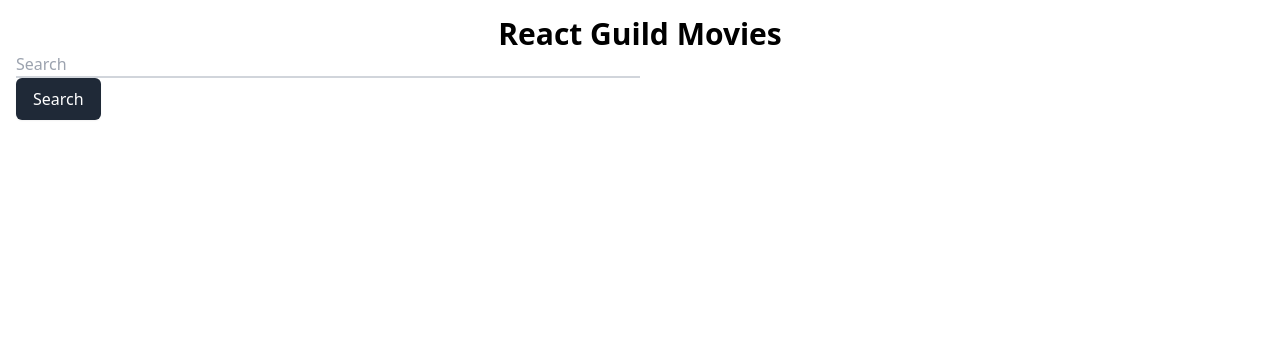
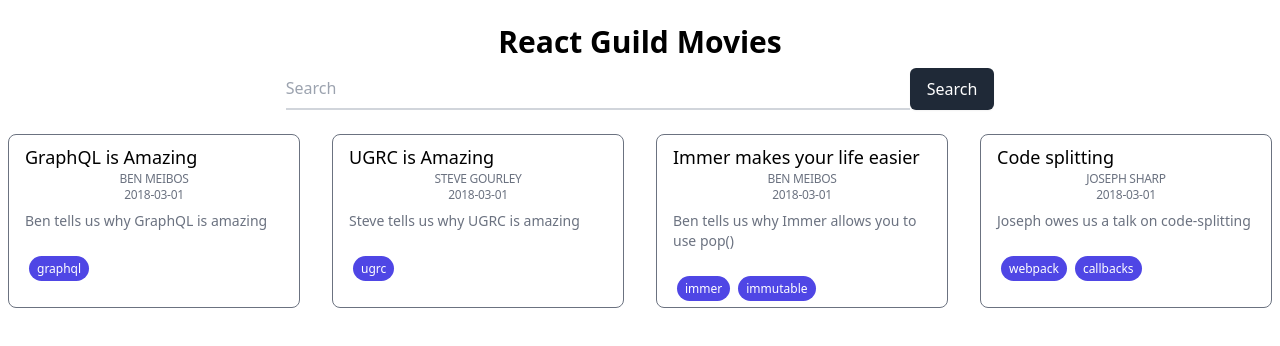
Before and after one commit to utahdts/react-guild-movies, a Next.js app: page / in a window 1280 px wide. Shown: the top 346 px of the page. Built offline with nearby package versions, Linux system fonts and the light colour scheme.

Commit message:
feat: add api, style some cards, and create a route

```diff
--- a/package.json
+++ b/package.json
@@ -10,6 +10,7 @@
   },
   "dependencies": {
     "autoprefixer": "^10.3.1",
+    "ky": "^0.28.5",
     "next": "11.0.1",
     "postcss": "^8.3.5",
     "react": "17.0.2",
@@ -17,7 +18,7 @@
     "tailwindcss": "^2.2.4"
   },
   "devDependencies": {
-    "eslint": "7.30.0",
+    "eslint": "^7.31.0",
     "eslint-config-next": "11.0.1"
   }
 }
--- a/pages/api/hello.js
+++ /dev/null
@@ -1,5 +0,0 @@
-// Next.js API route support: https://nextjs.org/docs/api-routes/introduction
-
-export default function handler(req, res) {
-  res.status(200).json({ name: 'John Doe!' })
-}
--- /dev/null
+++ b/pages/api/movies.js
@@ -0,0 +1,38 @@
+// Next.js API route support: https://nextjs.org/docs/api-routes/introduction
+
+export default function handler(req, res) {
+  res.status(200).json([
+    {
+      id: 1,
+      title: "GraphQL is Amazing",
+      description: "Ben tells us why GraphQL is amazing",
+      authors: ["Ben Meibos"],
+      date: "2018-03-01",
+      tags: ["graphql"],
+    },
+    {
+      id: 2,
+      title: "UGRC is Amazing",
+      description: "Steve tells us why UGRC is amazing",
+      authors: ["Steve Gourley"],
+      date: "2018-03-01",
+      tags: ["ugrc"],
+    },
+    {
+      id: 3,
+      title: "Immer makes your life easier",
+      description: "Ben tells us why Immer allows you to use pop()",
+      authors: ["Ben Meibos"],
+      date: "2018-03-01",
+      tags: ["immer", "immutable"],
+    },
+    {
+      id: 4,
+      title: "Code splitting",
+      description: "Joseph owes us a talk on code-splitting",
+      authors: ["Joseph Sharp"],
+      date: "2018-03-01",
+      tags: ["webpack", "callbacks"],
+    },
+  ]);
+}
--- a/pages/index.js
+++ b/pages/index.js
@@ -1,33 +1,82 @@
-import Head from 'next/head'
-import { useState } from 'react';
+import Head from "next/head";
+import { useState, useEffect } from "react";
+import Link from "next/link";
 
-const movies = [{}];
 export default function Home() {
-  const [searchText, setSearchText] = useState('');
+  useEffect(() => {
+    async function loadData() {
+      const response = await fetch("/api/movies", { method: "get" });
+      const data = await response.json();
+
+      setMovies(data);
+    }
+
+    loadData();
+  }, []);
+
+  const [movies, setMovies] = useState([]);
+  const [searchText, setSearchText] = useState("");
   const search = () => console.log(searchText);
+
   return (
-    <div className="">
+    <div>
       <Head>
         <title>React Guild Movies</title>
-        <meta name="description" content="Recordings from React Guild presentations" />
+        <meta
+          name="description"
+          content="Recordings from React Guild presentations"
+        />
         <link rel="icon" href="/favicon.ico" />
       </Head>
 
       <main className="p-4">
-        <h1 className="text-3xl text-center font-bold">
-            React Guild Movies
+        <h1 className="p-2 text-3xl font-bold text-center">
+          React Guild Movies
         </h1>
-        <div>
+        <div className="flex flex-row justify-center">
           <input
-            className="mt-0 text-gray-500 block w-1/2 border-0 border-b-2 border-gray-300"
+            className="block w-1/2 mt-0 text-gray-500 border-0 border-b-2 border-gray-300"
             type="text"
             value={searchText}
-            onChange={e => setSearchText(e.target.value)}
+            onChange={(e) => setSearchText(e.target.value)}
             placeholder="Search"
           />
-          <input type="button" value="Search" onClick={search}/>
+          <input type="button" value="Search" onClick={search} />
         </div>
       </main>
+      <section className="grid grid-flow-row grid-cols-1 gap-4 sm:grid-cols-2 md:grid-cols-3 lg:grid-cols-4">
+        {movies.map((movie) => (
+          <div
+            key={movie.id}
+            className="px-4 py-2 m-2 border border-gray-500 rounded-lg lg:max-w-xs"
+          >
+            <Link href={`/movie/${movie.id}`} passHref>
+              <a className="text-lg text-center hover:text-indigo-800 hover:cursor-pointer">
+                {movie.title}
+              </a>
+            </Link>
+            <p className="text-xs tracking-tight text-center text-gray-500 uppercase">
+              {movie.authors.map((author) => (
+                <span key={author}>{author}</span>
+              ))}
+            </p>
+            <p className="text-xs tracking-tight text-center text-gray-500">
+              {movie.date}
+            </p>
+            <p className="mt-2 mb-6 text-sm text-gray-500">
+              {movie.description}
+            </p>
+            {movie.tags.map((tag) => (
+              <span
+                key={tag}
+                className="px-2 py-1 mx-1 text-xs text-white bg-indigo-600 rounded-full"
+              >
+                {tag}
+              </span>
+            ))}
+          </div>
+        ))}
+      </section>
     </div>
-  )
+  );
 }
--- /dev/null
+++ b/pages/movie/[slug].js
@@ -0,0 +1,3 @@
+export default function Movie(props) {
+  return <div>This is a movie {JSON.stringify(props)}</div>;
+}
```
Also changed, not shown: 2 other files (tests, documents, lock files or other folders).
